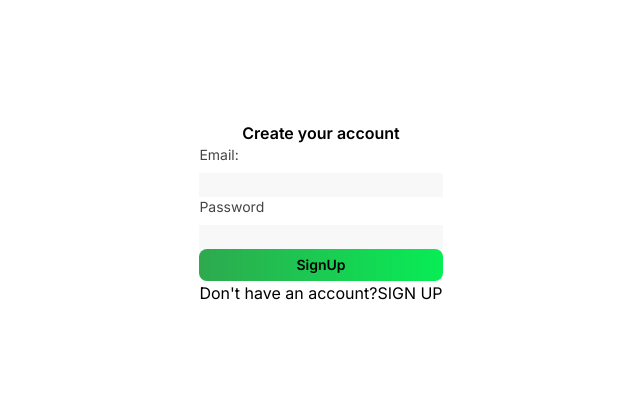
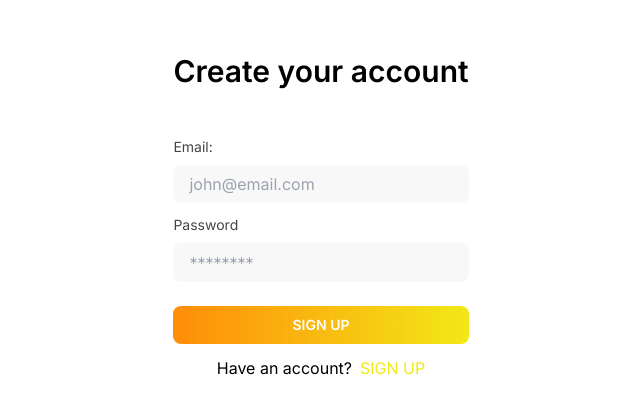
Before and after one commit to Miroslav03/StarFares, a Next.js app in the folder client/: page /auth/signup in a window 1280 px wide. Shown: the part 187-600 px from the top of the page, without its empty margins (319-959 px from the left). Built offline with nearby package versions, Linux system fonts and the light colour scheme.

Commit message:
Finish Sign up page

```diff
--- a/client/app/auth/signup/page.tsx
+++ b/client/app/auth/signup/page.tsx
@@ -1,32 +1,43 @@
 export default function SignUp() {
     return (
-        <div className="flex w-full justify-center items-center min-h-screen">
+        <div className="flex w-full justify-center items-center py-[15rem] ">
             <div className="flex flex-col">
-                <h1 className="font-semibold text-center">Create your account</h1>
+                <h1 className="font-semibold text-center mb-12 text-3xl ">
+                    Create your account
+                </h1>
                 <form action="">
                     <div className="flex flex-col gap-2">
-                        <label htmlFor="" className="text-sm text-[#444444]">Email:</label>
+                        <label htmlFor="" className="text-sm text-[#444444]">
+                            Email:
+                        </label>
                         <input
                             type="text"
                             name=""
                             id=""
-                            className="bg-[#f8f8f8]"
+                            className="bg-[#f8f8f8] h-[2.4rem] rounded-[.5rem] pl-4 focus:outline-none focus:ring-2 focus:ring-[#f2e817]"
+                            placeholder="john@email.com"
                         />
                     </div>
-                    <div className="flex flex-col gap-2">
-                        <label htmlFor="" className="text-sm text-[#444444]">Password</label>
+                    <div className="flex flex-col gap-2 mt-3">
+                        <label htmlFor="" className="text-sm text-[#444444]">
+                            Password
+                        </label>
                         <input
                             type="text"
                             name=""
                             id=""
-                            className="bg-[#f8f8f8]"
+                            className="bg-[#f8f8f8] h-[2.4rem] rounded-[.5rem] pl-4 focus:outline-none focus:ring-2 focus:ring-[#f2e817]"
+                            placeholder="********"
                         />
                     </div>
                     <div>
-                    <button className="bg-gradient-to-r from-[#2EA94E] to-[#07ed55] h-[2rem] w-full text-sm rounded-[.5rem] font-semibold ">
-                        SignUp
-                    </button>
-                    <h2>Don't have an account?<span>SIGN UP</span></h2>
+                        <button style={{ color: 'white' }} className="bg-gradient-to-r from-[#ff8d09] to-[#f2e817] h-[2.4rem] w-full text-sm rounded-[.5rem] font-semibold uppercase mt-6 ">
+                            Sign Up
+                        </button>
+                        <h2 className="mt-3 text-center">
+                            Have an account?
+                            <span className="text-[#f2e817] ml-2">SIGN UP</span>
+                        </h2>
                     </div>
                 </form>
             </div>
```
